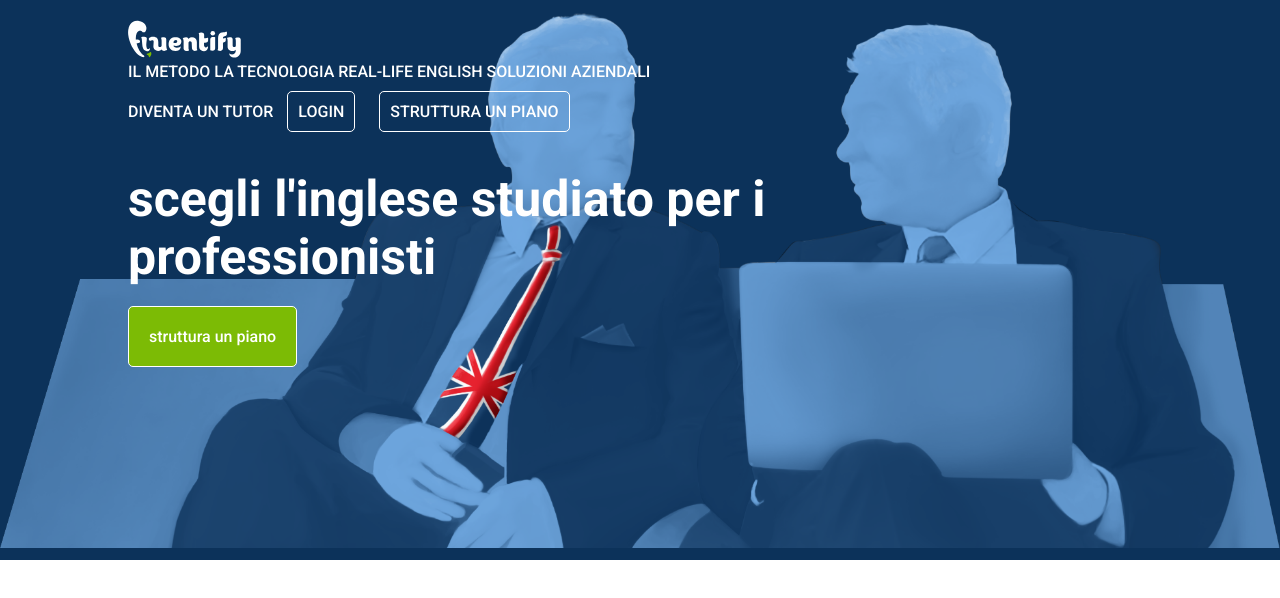
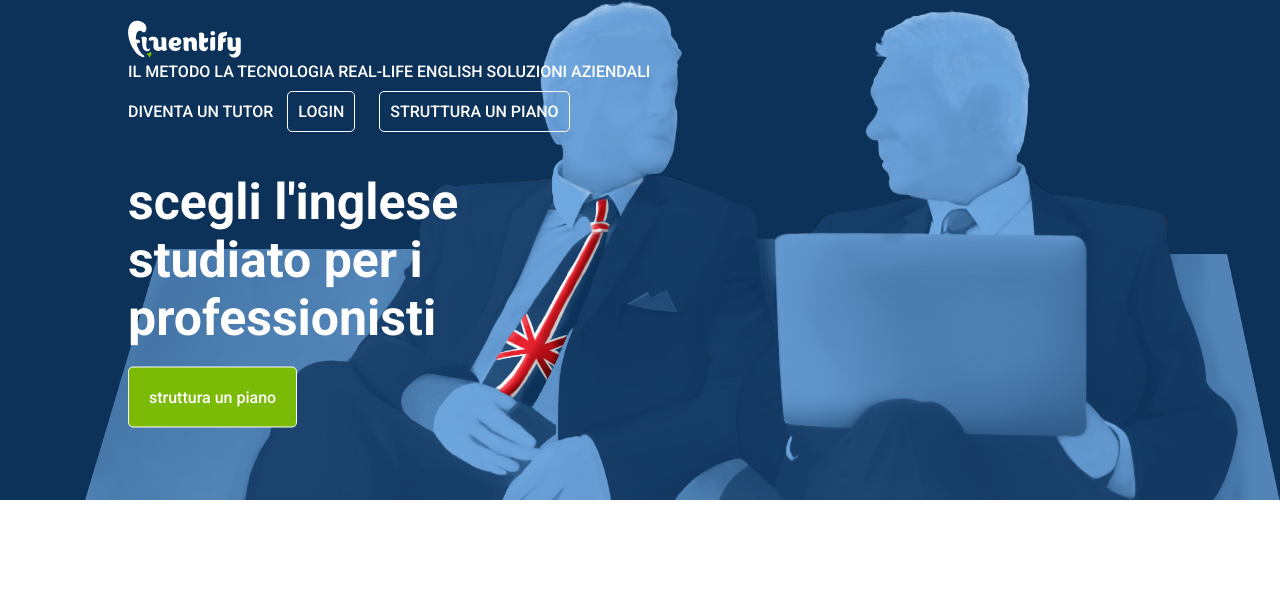
Before and after one commit to danielevergani/htmlcss-fluentify, a plain HTML site: page index.html in a window 1280 px wide. Drawn offline with Linux system fonts and the light colour scheme.

Commit message:
fix vari a hero

```diff
--- a/css/style.css
+++ b/css/style.css
@@ -10,7 +10,7 @@ body{
 
 header{
   background-color: #0c325a;
-  height: 70vh;
+  height: 500px;
   color: white;
   background-image: url(../img/background-header.png);
   background-repeat: no-repeat;
@@ -24,7 +24,6 @@ a{
 }
 
 .upper{
-  position: relative;
   width: 80%;
   height: calc(100%/5);
   margin: auto;
@@ -75,16 +74,18 @@ a{
 }
 
 
-.hero{
+.hero-dim{
   width: 80%;
-  height: 80%;
+  height: 400px;
   margin: auto;
+  position:relative;
 }
 
 .title{
+  width: 50%;
   position: absolute;
-  top: 170px;
-  width: 50%;
+  top: 50%;
+  transform: translateY(-50%);
 }
 
 .title h1{
--- a/index.html
+++ b/index.html
@@ -32,9 +32,11 @@
 
       <!-- titolo -->
       <div class="hero">
-        <div class="title">
-          <h1>scegli l'inglese studiato per i professionisti</h1>
-          <a class="button important" href="">struttura un piano</a>
+        <div class="hero-dim">
+          <div class="title">
+            <h1>scegli l'inglese studiato per i professionisti</h1>
+            <a class="button important" href="">struttura un piano</a>
+          </div>
         </div>
       </div>
       <!-- end titolo -->
```
